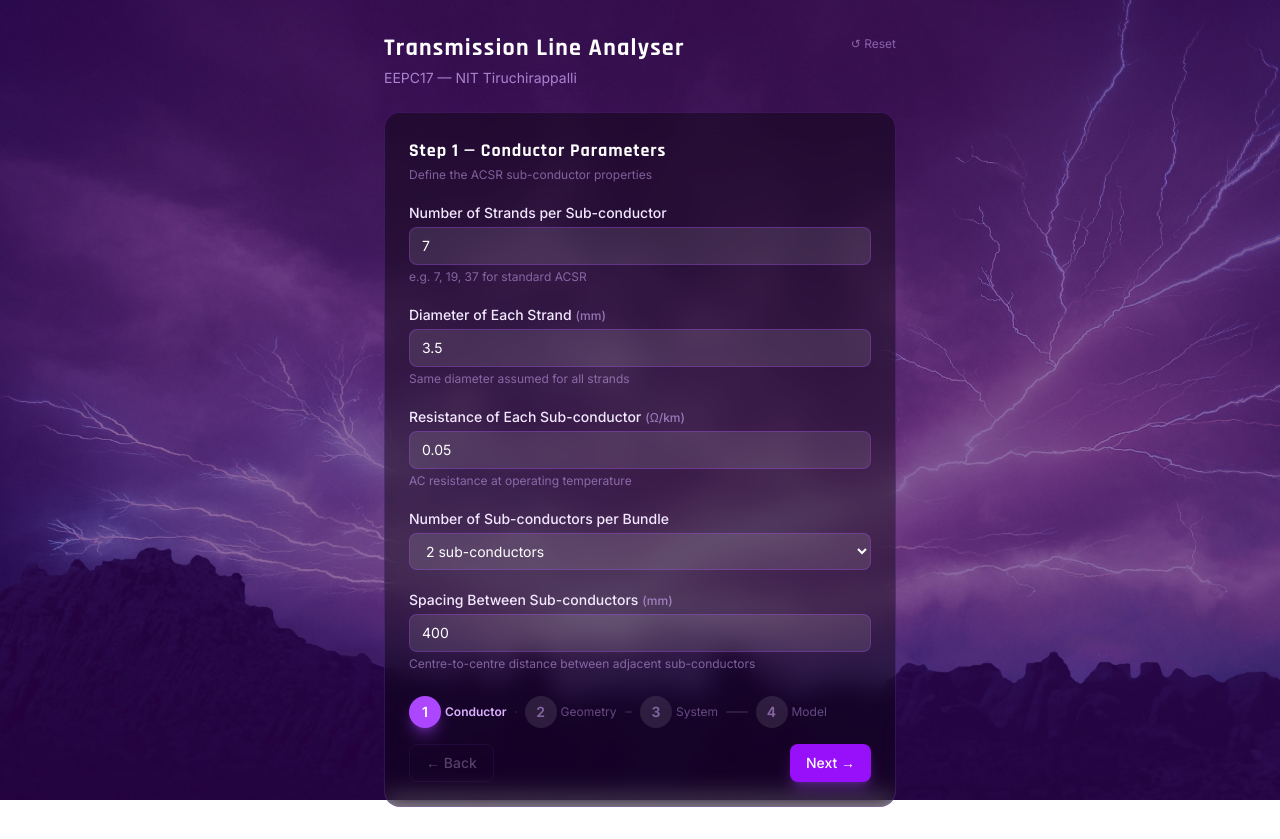
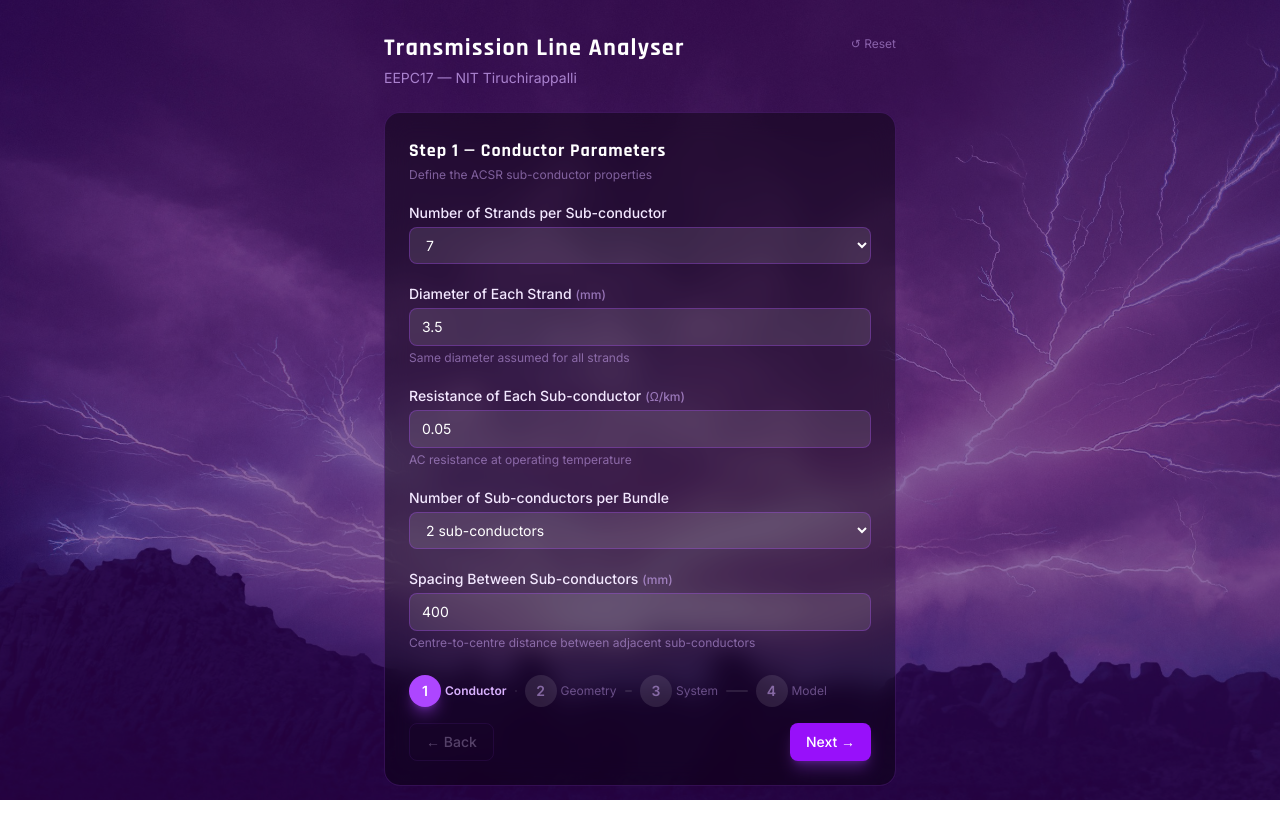
Before and after one commit to parthrk24/TADEE_Project, a Next.js app: page /calculator in a window 1280 px wide. After the commit the page ends 818 px from the top, so only its background shows below. Built offline with nearby package versions, Linux system fonts and the light colour scheme.

Commit message:
Minor fixes

```diff
--- a/src/components/steps/Step1_ConductorParams.tsx
+++ b/src/components/steps/Step1_ConductorParams.tsx
@@ -20,12 +20,20 @@ export default function Step1_ConductorParams() {
         </p>
       </div>
 
-      <InputField
+      <SelectField
         label="Number of Strands per Sub-conductor"
         value={inputs.numStrands}
-        onChange={(v) => updateInput({ numStrands: Number(v) })}
-        min={1}
-        hint="e.g. 7, 19, 37 for standard ACSR"
+        onChange={(v) =>
+          updateInput({ numStrands: Number(v) as 1 | 7 | 19 | 37 | 61 | 91 })
+        }
+        options={[
+          { label: "1", value: 1 },
+          { label: "7", value: 7 },
+          { label: "19", value: 19 },
+          { label: "37", value: 37 },
+          { label: "61", value: 61 },
+          { label: "91", value: 91 },
+        ]}
       />
 
       <InputField
--- a/src/lib/calculations.ts
+++ b/src/lib/calculations.ts
@@ -187,10 +187,11 @@ export function calculate(inputs: TransmissionInputs): TransmissionResults {
 
   let overallRadius: number;
   if (numStrands === 1) overallRadius = r_strand;
-  else if (numStrands <= 7) overallRadius = 3 * r_strand;
-  else if (numStrands <= 19) overallRadius = 5 * r_strand;
-  else if (numStrands <= 37) overallRadius = 7 * r_strand;
-  else overallRadius = 9 * r_strand;
+  else if (numStrands === 7) overallRadius = 3 * r_strand;
+  else if (numStrands === 19) overallRadius = 5 * r_strand;
+  else if (numStrands === 37) overallRadius = 7 * r_strand;
+  else if (numStrands === 61) overallRadius = 9 * r_strand;
+  else overallRadius = 11 * r_strand;
 
   const subGMR = calcSubConductorGMR(numStrands, strandDiameter);
 
@@ -216,7 +217,7 @@ export function calculate(inputs: TransmissionInputs): TransmissionResults {
 
   // ── 5. Line parameters ─────────────────────────────────────────
   // Resistance per phase (parallel sub-conductors)
-  const R_per_km = subConductorResistance * numSubConductors; // Ω/km
+  const R_per_km = subConductorResistance / numSubConductors; // Ω/km
   const R_total = R_per_km * lineLength; // Ω
 
   const L_total = inductancePerKm * lineLength; // H
```
